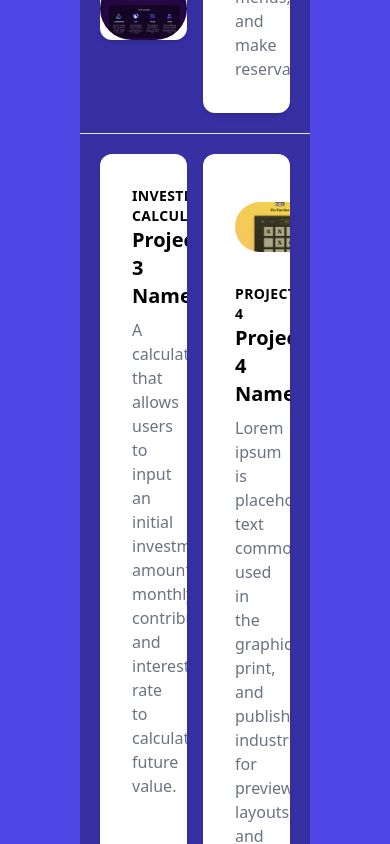
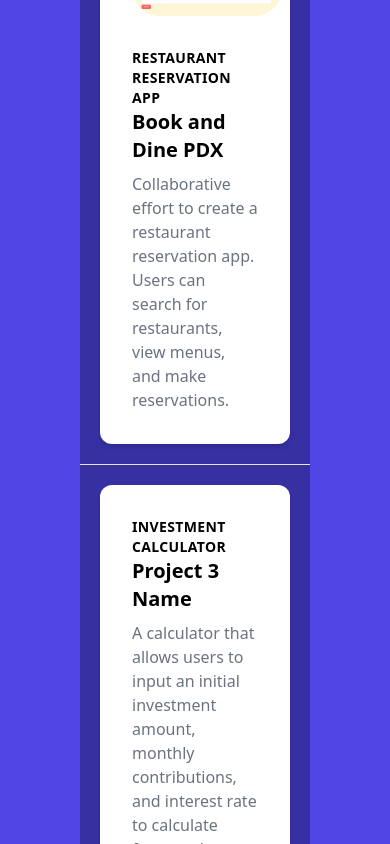
Before and after one commit to mmorrow6109/React_Portfolio, a React (Vite) app in the folder Develop/client/: page / in a window 390 px wide. Shown: the part 2400-3244 px from the top of the page. Built offline with nearby package versions, Linux system fonts and the light colour scheme.

Commit message:
sizing issues fixed for mobile.  still needs improvement

```diff
--- a/Develop/client/src/components/portfolio.jsx
+++ b/Develop/client/src/components/portfolio.jsx
@@ -15,7 +15,7 @@
                 </div>
 
                 <div>
-                    <div className='grid grid-cols-2 gap-4 p-5'>
+                    <div className='grid grid-cols-1 sm:grid-cols-2 gap-4 p-5'>
                         <a href='https://mmorrowreactessentials.netlify.app/' className='block'>
                             <div className='max-w-md mx-auto bg-white rounded-xl shadow-md overflow-hidden md:max-w-2xl hover:animate-pulse'>
                                 <div className='md:flex'>
@@ -57,7 +57,7 @@
                     <hr/>
 
                     {/* Additional project sections */}
-                    <div className='grid grid-cols-2 gap-4 p-5'>
+                    <div className='grid grid-cols-1 sm:grid-cols-2 gap-4 p-5'>
                         <a href='https://mmorrowinvestmentcalculator.netlify.app/' className='block'>
                             <div className='max-w-md mx-auto bg-white rounded-xl shadow-md overflow-hidden md:max-w-2xl hover:animate-pulse'>
                                 <div className='md:flex'>
@@ -98,7 +98,7 @@
                         </a>
                     </div>
                     <hr/>
-                    <div className='grid grid-cols-2 gap-4 p-5'>
+                    <div className='grid grid-cols-1 sm:grid-cols-2 gap-3 p-5'>
                         <a href='https://project5link.com' className='block'>
                             <div className='max-w-md mx-auto bg-white rounded-xl shadow-md overflow-hidden md:max-w-2xl hover:animate-pulse'>
                                 <div className='md:flex'>
```
